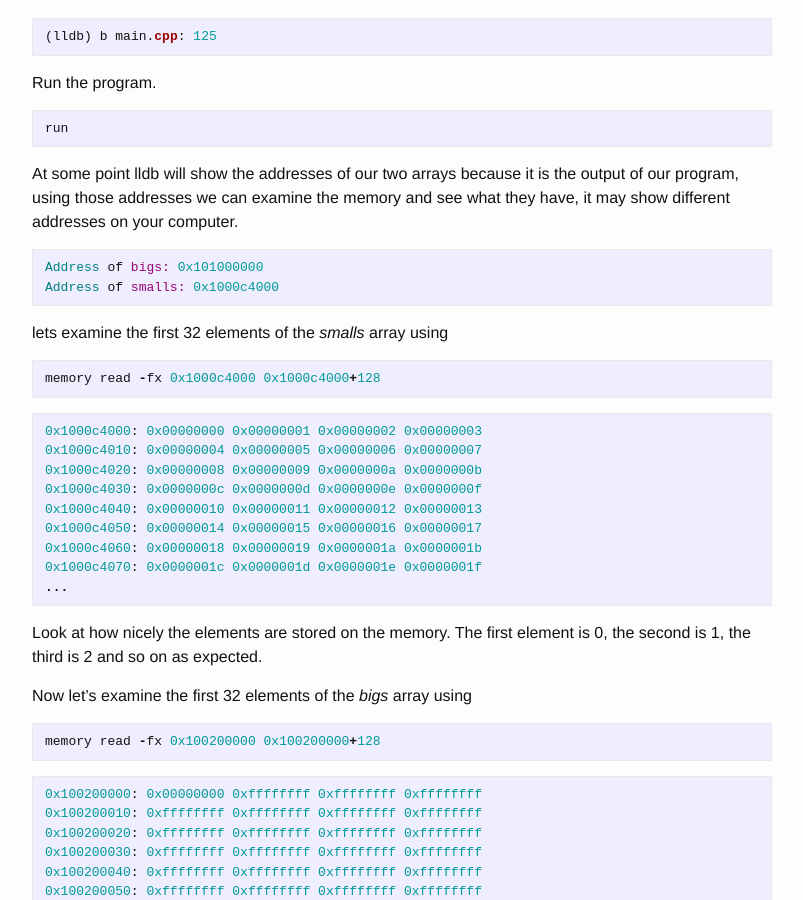
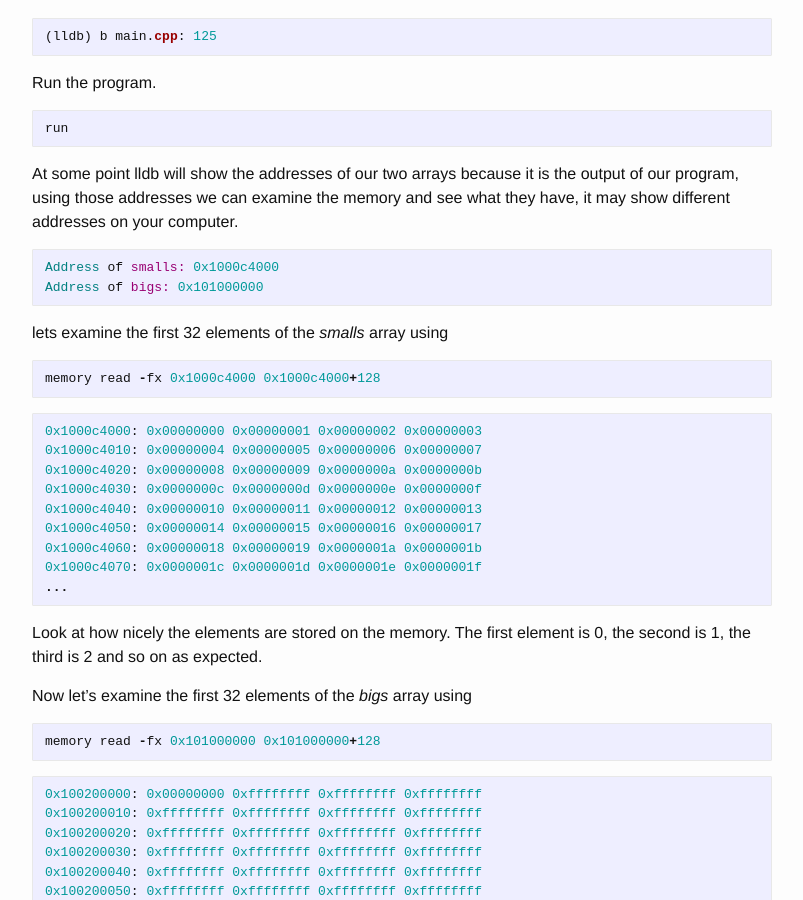
Before and after one commit to zehreken/zehreken.github.io, a Jekyll site: the page built from _posts/2017-06-08-cache-miss-and-data-locality.markdown, in a window 1280 px wide and 900 px high, scrolled down 1961 px. Shown: the whole window, without its empty margins (238-1041 px from the left). Built offline with Jekyll 4.4.1, drawn with Linux system fonts in a browser that asks for light colours.

Commit message:
Update post

```diff
--- a/_posts/2017-06-08-cache-miss-and-data-locality.markdown
+++ b/_posts/2017-06-08-cache-miss-and-data-locality.markdown
@@ -90,8 +90,8 @@
 
 At some point lldb will show the addresses of our two arrays because it is the output of our program, using those addresses we can examine the memory and see what they have, it may show different addresses on your computer.
 {% highlight ruby %}
+Address of smalls: 0x1000c4000
 Address of bigs: 0x101000000
-Address of smalls: 0x1000c4000
 {% endhighlight %}
 
 lets examine the first 32 elements of the _smalls_ array using
@@ -115,7 +115,7 @@
 
 Now let's examine the first 32 elements of the _bigs_ array using
 {% highlight ruby %}
-memory read -fx 0x100200000 0x100200000+128
+memory read -fx 0x101000000 0x101000000+128
 {% endhighlight %}
 
 {% highlight ruby %}
```
